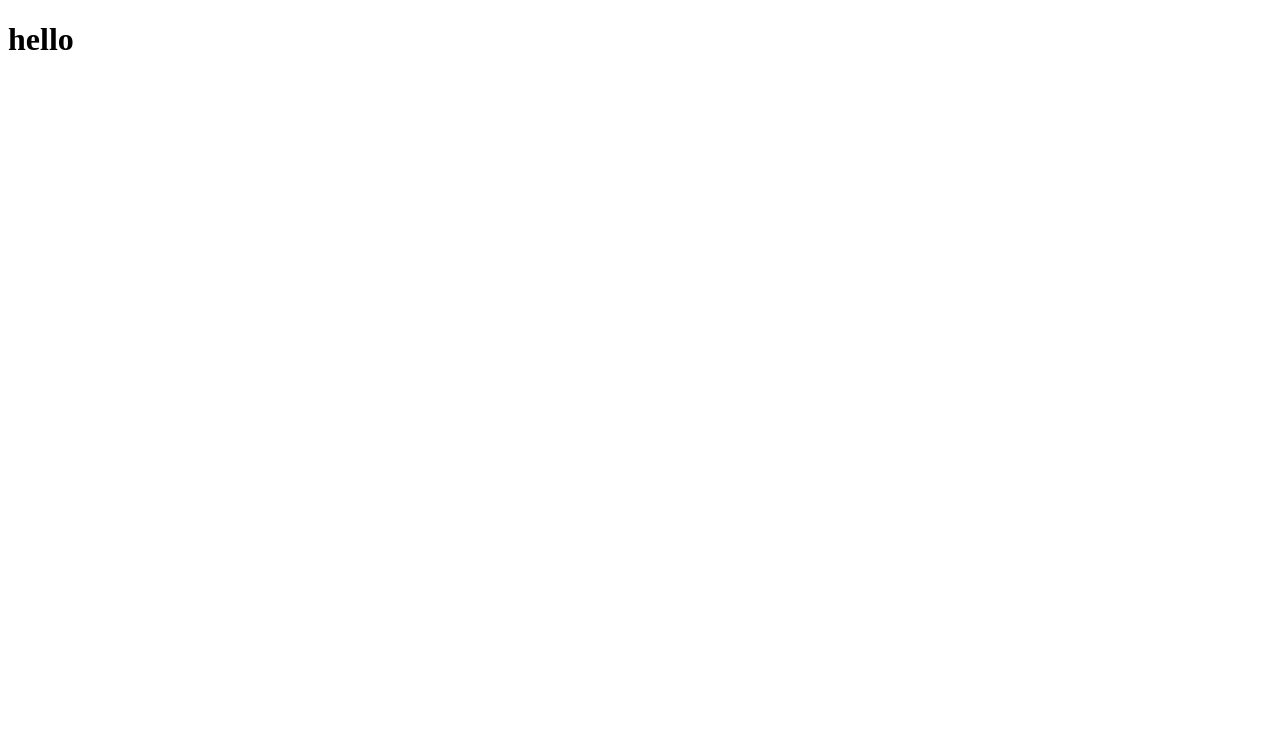
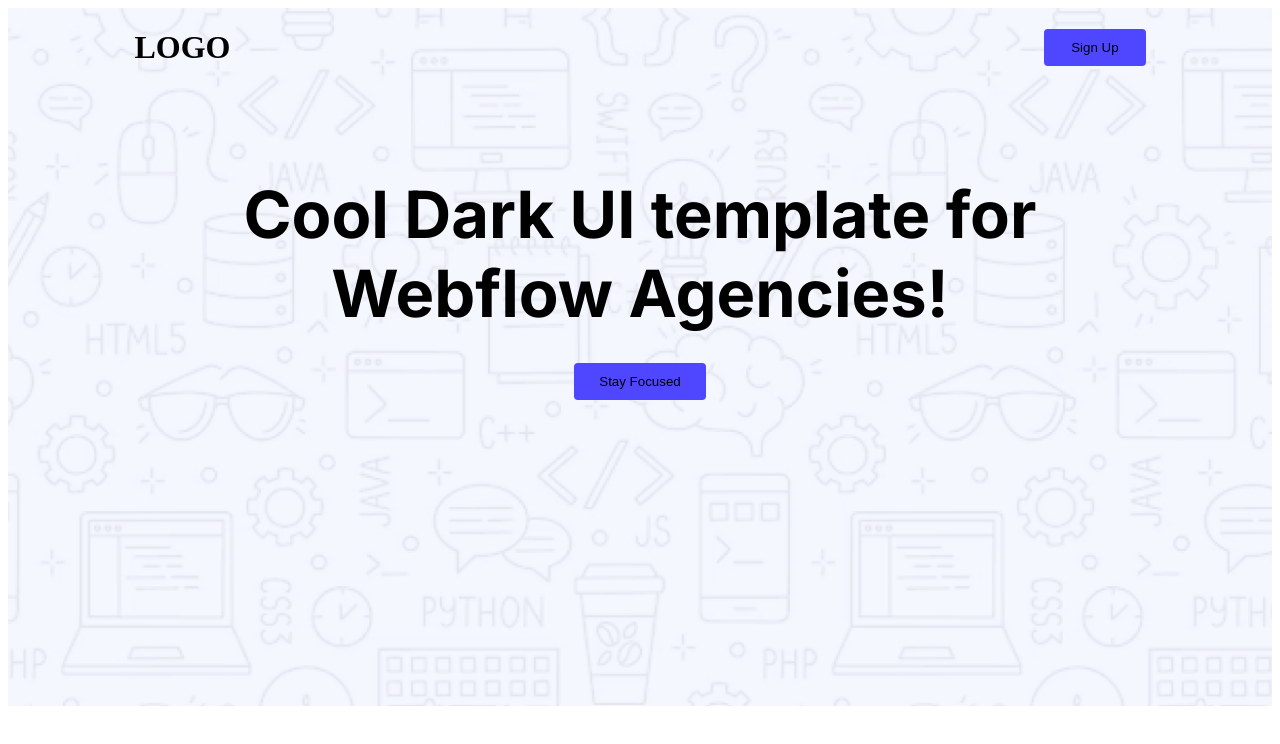
Before and after one commit to MAHIN951NB/assignment1, a plain HTML site: page web.html in a window 1280 px wide. Drawn offline with Linux system fonts and the light colour scheme.

Commit message:
my commit

```diff
--- /dev/null
+++ b/style.css
@@ -0,0 +1,51 @@
+header{
+    background-image: url(img/Hero-bg.png);
+    background-position: center;
+    background-repeat: no-repeat;
+    background-size: cover;
+    min-height: 698px;
+
+}
+.banner{
+    display: flex;
+    width: 80%;
+    margin: auto;
+    justify-content: space-between;
+    align-items: center;
+}
+.title_i > div{
+    font-size: 65px;
+    font-weight: bold;
+    text-align: center;
+    font-family: inter;
+}
+.Signup_button{
+    height: fit-content;
+    padding: 5px;
+    background-color: #4E47FF;
+    padding: 27px;
+    border: 0;
+    padding-top: 11px;
+    padding-bottom: 11px;
+    border-radius: 4px;
+}
+.title_i{
+    display: flex;
+    flex-direction: column;
+    align-items: center;
+    justify-content: center;
+    min-height: 400px;
+    flex-wrap: wrap;
+}
+.focused_button{
+    padding: 5px;
+    background-color: #4E47FF;
+    padding-left: 25px;
+    padding-right: 25px;
+    border: 0;
+    border-radius: 4px;
+    margin-top: 30px;
+    padding-top: 11px;
+    padding-bottom: 11px;
+
+}
--- a/web.html
+++ b/web.html
@@ -4,8 +4,24 @@
     <meta charset="UTF-8">
     <meta name="viewport" content="width=device-width, initial-scale=1.0">
     <title>Document</title>
+    <link href="https://fonts.googleapis.com/css2?family=Inter:ital,opsz,wght@0,14..32,100..900;1,14..32,100..900&display=swap" rel="stylesheet">
+    <link rel="stylesheet" href="style.css">
 </head>
 <body>
-    <h1>hello</h1>
+    <header>
+        <div class="banner">
+            <div class="logo"><h1>LOGO</h1></div>
+            <button class="Signup_button">Sign Up</button>
+        </div>
+        <div class="title_i">
+            <div class="one">Cool Dark UI template for</div>
+            <div class="two">Webflow Agencies!</div>
+            <button class="focused_button">Stay Focused</button>
+        </div>
+    </header>
+    <main>
+
+    </main>
+    <footer></footer>
 </body>
 </html>
```
Also changed, not shown: img/Hero-bg.png (added), img/avatar.png (added), img/icon-star.png (added), img/wc-big.png (added), img/wc-mini.png (added).
